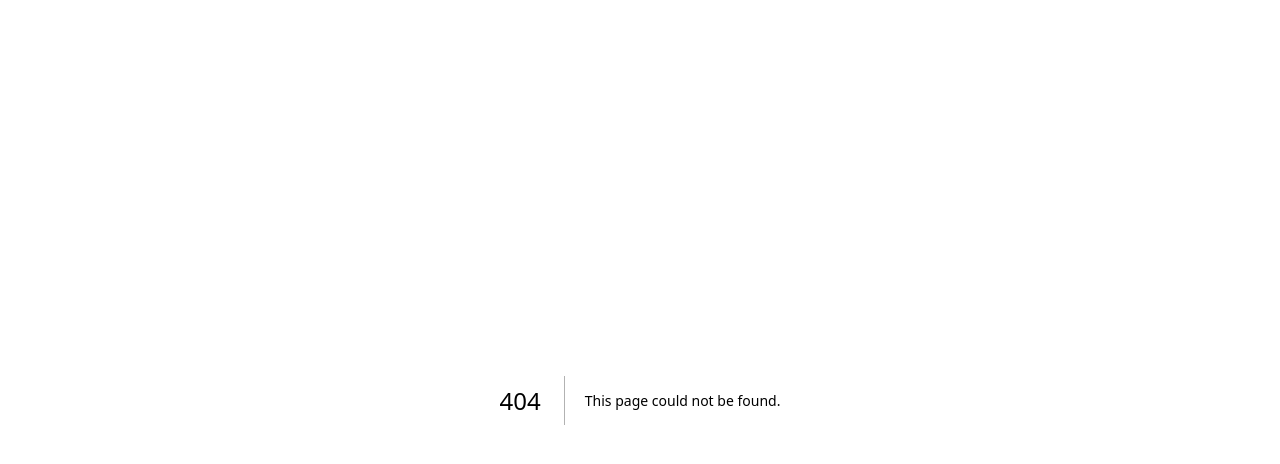
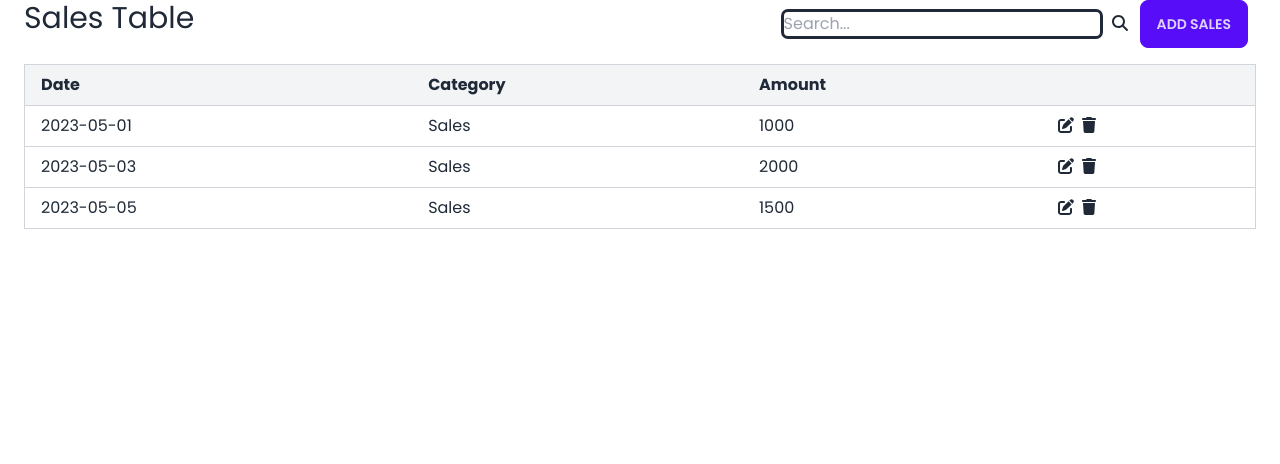
Before and after one commit to Cessation-Code/essentialerp-frontend, a Next.js app: page /dashboard/finances/sales in a window 1280 px wide. Before the commit this address had no page. Shown: the top 464 px of the page. Built offline with nearby package versions, Linux system fonts and the light colour scheme.

Commit message:
tabs and finance page done

```diff
--- /dev/null
+++ b/components/error.js
@@ -0,0 +1,24 @@
+import React from "react";
+
+const Error = (error) => {
+  return (
+    <div className="alert alert-error">
+      <svg
+        xmlns="http://www.w3.org/2000/svg"
+        className="stroke-current shrink-0 h-6 w-6"
+        fill="none"
+        viewBox="0 0 24 24"
+      >
+        <path
+          strokeLinecap="round"
+          strokeLinejoin="round"
+          strokeWidth="2"
+          d="M10 14l2-2m0 0l2-2m-2 2l-2-2m2 2l2 2m7-2a9 9 0 11-18 0 9 9 0 0118 0z"
+        />
+      </svg>
+      <span>{error}</span>
+    </div>
+  );
+};
+
+export default Error;
--- /dev/null
+++ b/components/search.js
@@ -0,0 +1,38 @@
+import { faSearch } from "@fortawesome/free-solid-svg-icons";
+import { FontAwesomeIcon } from "@fortawesome/react-fontawesome";
+import React, { useState } from "react";
+
+const SearchButton = ({onSearch}) => {
+  const [value, setValue] = useState("");
+
+  const handleChange = (e) => {
+    setValue(e.target.value);
+  };
+
+  const handleSubmit = (e) => {
+    e.preventDefault();
+    onSearch(value);
+  };
+
+
+
+  return (
+    <form onSubmit={handleSubmit} className="mr-3 ">
+      <input
+        className="outline rounded mr-3"
+        type="text"
+        placeholder="Search..."
+        value={value}
+        onChange={handleChange}
+        required
+        minLength={3}
+        maxLength={20}
+      />
+      <button type="submit">
+        <FontAwesomeIcon icon={faSearch} />
+      </button>
+    </form>
+  );
+};
+
+export default SearchButton;
--- a/package.json
+++ b/package.json
@@ -19,6 +19,7 @@
     "@types/react": "18.2.0",
     "@types/react-dom": "18.2.1",
     "axios": "^1.4.0",
+    "chartjs": "^0.3.24",
     "eslint": "8.39.0",
     "eslint-config-next": "13.3.2",
     "framer-motion": "^10.12.16",
@@ -26,6 +27,7 @@
     "postcss-flexbugs-fixes": "^5.0.2",
     "postcss-preset-env": "^8.3.2",
     "react": "^18.2.0",
+    "react-chartjs-2": "^5.2.0",
     "react-datepicker": "^4.14.1",
     "react-dom": "^18.2.0",
     "react-redux": "^8.1.0",
--- a/pages/dashboard/finances/expenses.js
+++ b/pages/dashboard/finances/expenses.js
@@ -1,9 +1,10 @@
-import React, { useState }  from "react";
+import React, { useState } from "react";
 import { faTrash, faEdit, faCheck } from "@fortawesome/free-solid-svg-icons";
 import { FontAwesomeIcon } from "@fortawesome/react-fontawesome";
+import SearchButton from "../../../components/search";
+import Error from "../../../components/error";
 
 const ExpenseTable = () => {
-
   const isValidDateEntry = (date) => {
     const regex = /^\d{4}-\d{2}-\d{2}$/;
     return regex.test(date);
@@ -33,7 +34,6 @@ const ExpenseTable = () => {
     },
   ]);
 
-
   const [newExpenseEntry, setNewExpenseEntry] = useState({
     id: null,
     date: "",
@@ -44,7 +44,6 @@ const ExpenseTable = () => {
   const [editedEntryId, setEditedEntryId] = useState(null);
 
   const [error, setError] = useState("");
-
 
   const addExpenseEntry = () => {
     const newEntryId = expenseEntries.length + 1;
@@ -60,7 +59,6 @@ const ExpenseTable = () => {
     ]);
   };
 
-
   const updateExpenseEntry = (id, field, value) => {
     setExpenseEntries((prevExpenseEntries) => {
       return prevExpenseEntries.map((entry) => {
@@ -72,19 +70,14 @@ const ExpenseTable = () => {
     });
   };
 
-
   const deleteExpenseEntry = (id) => {
     const updatedEntries = expenseEntries.filter((entry) => entry.id !== id);
     setExpenseEntries(updatedEntries);
   };
 
-
-
   const handleExpenseInputChange = (id, field, value) => {
     updateExpenseEntry(id, field, value);
   };
-
-
 
   const handleExpenseEntrySave = (id) => {
     const editedEntry = expenseEntries.find((entry) => entry.id === id);
@@ -101,29 +94,28 @@ const ExpenseTable = () => {
         }
       } else {
         setError("Incomplete entry data. Please fill in all fields.");
-            alert("The amount field should be a valid number.");
+        alert("The amount field should be a valid number.")
       }
     } else {
       setError("Incomplete entry data. Please fill in all fields.");
-          alert("Incomplete entry data. Please fill in all fields.");
+      alert("Incomplete entry data. Please fill in all fields.")
     }
   };
 
+  return (
+    <div className="w-full px-6">
+      <div className="flex flex-row justify-between mb-4">
+        <h3 className="text-3xl text ml-2 font-semibold">Expense Table</h3>
 
-
-  return (
-    <div className="w-full">
-      <div className="flex flex-row justify-between mb-4">
-        <h3 className="text-3xl text ml-2 font-semibold">
-          Expense Table
-        </h3>
-
+        <div className="flex flex-row items-baseline">
+          <SearchButton/>
           <button className="btn btn-primary" onClick={addExpenseEntry}>
             Add Expense
           </button>
         </div>
+      </div>
 
-      <table className="w-full border border-gray-300 ml-2">
+      <table className="w-full border border-gray-300 ">
         <thead>
           <tr className="bg-gray-100">
             <th className="border-b border-gray-300 px-4 py-2 text-left">
@@ -180,7 +172,11 @@ const ExpenseTable = () => {
                     className="border border-gray-300 rounded px-2 py-1 w-full"
                     value={entry.amount}
                     onChange={(e) =>
-                      handleExpenseInputChange(entry.id, "amount", e.target.value)
+                      handleExpenseInputChange(
+                        entry.id,
+                        "amount",
+                        e.target.value
+                      )
                     }
                   />
                 ) : (
--- a/pages/dashboard/finances/index.js
+++ b/pages/dashboard/finances/index.js
@@ -1,38 +1,71 @@
-import React from "react";
+import React, { useState } from "react";
 import withAuth from "../../../components/withAuth";
-import IncomeTable from "./income";
+import SalesTable from "./sales";
 import ExpenseTable from "./expenses";
+import Report from "./report";
 
 const Finance = () => {
+  const [activeTab, setActiveTab] = useState("sales");
+
+  const handleTabClick = (tab) => {
+    setActiveTab(tab);
+  };
 
   return (
-    <div>
-      <div className="flex flex-wrap">
-        <div className="w-full">
-          <div className="bg-white rounded-lg p-4 mb-4">
-            <div className="flex flex-row justify-between">
-              <h3 className="text-3xl font-bold text-center mb-2">
-                Finances - Income and Expenses
-              </h3>
-              <input
-                type="text"
-                placeholder="Search"
-                className="border border-gray-300 rounded px-2 py-1 mb-3"
-              />
-            </div>
-            <div className="flex justify-between items-center mb-4"></div>
-            <div className="grid grid-cols-2">
-              {/* Income Table */}
-              <IncomeTable />
+    <div className="flex flex-col items-center justify-center">
+      <h3 className="text-3xl font-bold my-4">Finances - Sales and Expenses</h3>
 
-              {/* Expense Table */}
-              <ExpenseTable />
-            </div>
-          </div>
-        </div>
+      <div className="text-sm mb-4 breadcrumbs">
+        <ul className="flex">
+          {/* <li>Finances</li> */}
+          {activeTab === "expenses" && (
+            <>
+
+              <li>Finances</li>
+              <li>Expenses</li>
+            </>
+          )}
+          {activeTab === "sales" && (
+            <>
+              <li>Finances</li>
+              <li className="mr-2">Sales</li>
+            </>
+          )}
+          {activeTab === "report" && (
+            <>
+            <li>Finances</li>
+              <li className="mr-2">Report</li>
+            </>
+          )}
+        </ul>
       </div>
+
+      <div className="tabs tabs-boxed w-fit mb-4">
+        <a
+          className={`tab ${activeTab === "sales" ? "tab-active" : ""}`}
+          onClick={() => handleTabClick("sales")}
+        >
+          Sales
+        </a>
+        <a
+          className={`tab ${activeTab === "expenses" ? "tab-active" : ""}`}
+          onClick={() => handleTabClick("expenses")}
+        >
+          Expenses
+        </a>
+        <a
+          className={`tab ${activeTab === "report" ? "tab-active" : ""}`}
+          onClick={() => handleTabClick("report")}
+        >
+          Report
+        </a>
+      </div>
+
+      {activeTab === "sales" && <SalesTable />}
+      {activeTab === "expenses" && <ExpenseTable />}
+      {activeTab === "report" && <Report />}
     </div>
   );
-  };
+};
 
 export default withAuth(Finance);
--- /dev/null
+++ b/pages/dashboard/finances/report.js
@@ -0,0 +1,78 @@
+import React from 'react';
+import { Bar } from 'react-chartjs-2';
+import {
+    ArcElement,
+    BarElement,
+    CategoryScale,
+    Chart,
+    Legend,
+    LinearScale,
+    LineElement,
+    PointElement,
+    Title,
+    Tooltip
+  } from 'chart.js';
+
+
+    Chart.register(
+      ArcElement,
+      BarElement,
+      CategoryScale,
+      Legend,
+      LineElement,
+      LinearScale,
+      PointElement,
+      Title,
+      Tooltip
+    );
+
+
+const Card = ({ title, children }) => {
+  return (
+    <div className="card w-[1650px] mt-2 bg-gray-300 text-primary-content">
+      <div className="card-body">
+        <h2 className="card-title">{title}</h2>
+        {children}
+      </div>
+    </div>
+  );
+};
+
+const Report = ({ salesData, expensesData }) => {
+  // Combine data from sales and expenses tables
+  const chartData = {
+    labels: ['January', 'February', 'March', 'April', 'May'],
+    datasets: [
+      {
+        label: 'Sales',
+        data: salesData,
+        backgroundColor: 'rgba(75, 192, 192, 0.6)',
+        borderColor: 'rgba(75, 192, 192, 1)',
+        borderWidth: 1,
+      },
+      {
+        label: 'Expenses',
+        data: expensesData,
+        backgroundColor: 'rgba(255, 139, 149, 0.6)',
+        borderColor: 'rgba(255, 99, 132, 1)',
+        borderWidth: 1,
+      },
+    ],
+    scales: {
+      x: {
+        type: 'category',
+      },
+    },
+  };
+
+  return (
+    <div>
+      <Card title="Report">
+        <Bar data={chartData} />
+
+      </Card>
+    </div>
+  );
+};
+
+export default Report;
--- a/pages/dashboard/finances/income.js
+++ b/pages/dashboard/finances/sales.js
@@ -1,29 +1,30 @@
 import React, { useState }  from "react";
 import { faTrash, faEdit, faCheck } from "@fortawesome/free-solid-svg-icons";
 import { FontAwesomeIcon } from "@fortawesome/react-fontawesome";
+import SearchButton from "../../../components/search";
 
 // Rename the function to PascalCase to follow React component naming convention
-const IncomeTable = () => {
+const SalesTable = () => {
 
-    const [incomeEntries, setIncomeEntries] = useState([
+    const [salesEntries, setSalesEntries] = useState([
         {
           id: 1,
           date: "2023-05-01",
-          category: "Income",
+          category: "Sales",
           amount: 1000,
           editMode: false,
         },
         {
           id: 2,
           date: "2023-05-03",
-          category: "Income",
+          category: "Sales",
           amount: 2000,
           editMode: false,
         },
         {
           id: 3,
           date: "2023-05-05",
-          category: "Income",
+          category: "Sales",
           amount: 1500,
           editMode: false,
         },
@@ -35,14 +36,14 @@ const IncomeTable = () => {
       };
 
       const [error, setError] = useState("");
-      const handleIncomeEntrySave = (id) => {
-        const editedEntry = incomeEntries.find((entry) => entry.id === id);
+      const handleSalesEntrySave = (id) => {
+        const editedEntry = salesEntries.find((entry) => entry.id === id);
         const { date, category, amount } = editedEntry;
         if (date !== "" && category !== "" && amount !== "") {
           if (!isNaN(amount)) {
             const isValidDate = isValidDateEntry(date);
             if (isValidDate) {
-              updateIncomeEntry(id, "editMode", false);
+              updatesalesEntry(id, "editMode", false);
               setError("");
             } else {
               setError("Incomplete entry data. Please fill in all fields.");
@@ -58,25 +59,25 @@ const IncomeTable = () => {
         }
       };
 
-      const [newIncomeEntry, setNewIncomeEntry] = useState({
+      const [newSalesEntry, setNewSalesEntry] = useState({
         id: null,
         date: "",
-        category: "Income",
+        category: "Sales",
         amount: "",
       });
 
-      const handleIncomeInputChange = (id, field, value) => {
-        updateIncomeEntry(id, field, value);
+      const handleSalesInputChange = (id, field, value) => {
+        updateSalesEntry(id, field, value);
       };
 
-      const deleteIncomeEntry = (id) => {
-        const updatedEntries = incomeEntries.filter((entry) => entry.id !== id);
-        setIncomeEntries(updatedEntries);
+      const deleteSalesEntry = (id) => {
+        const updatedEntries = salesEntries.filter((entry) => entry.id !== id);
+        setSalesEntries(updatedEntries);
       };
 
-      const updateIncomeEntry = (id, field, value) => {
-        setIncomeEntries((prevIncomeEntries) => {
-          return prevIncomeEntries.map((entry) => {
+      const updateSalesEntry = (id, field, value) => {
+        setSalesEntries((prevSalesEntries) => {
+          return prevSalesEntries.map((entry) => {
             if (entry.id === id) {
               return { ...entry, [field]: value };
             }
@@ -87,15 +88,15 @@ const IncomeTable = () => {
 
       const [editedEntryId, setEditedEntryId] = useState(null);
 
-      const addIncomeEntry = () => {
-        const newEntryId = incomeEntries.length + 1;
-        setIncomeEntries((prevIncomeEntries) => [
-          ...prevIncomeEntries,
+      const addSalesEntry = () => {
+        const newEntryId = salesEntries.length + 1;
+        setSalesEntries((prevSalesEntries) => [
+          ...prevSalesEntries,
           {
             id: newEntryId,
-            date: newIncomeEntry.date,
-            category: newIncomeEntry.category,
-            amount: newIncomeEntry.amount,
+            date: newSalesEntry.date,
+            category: newSalesEntry.category,
+            amount: newSalesEntry.amount,
             editMode: true,
           },
         ]);
@@ -103,12 +104,15 @@ const IncomeTable = () => {
 
 
   return (
-    <div className="w-full">
+    <div className="w-full px-6">
       <div className="flex flex-row justify-between mb-4">
-        <h3 className="text-3xl">Income Table</h3>
-        <button className="btn btn-primary mr-2" onClick={addIncomeEntry}>
-          Add Income
+        <h3 className="text-3xl">Sales Table</h3>
+        <div className="flex flex-row items-baseline">
+          <SearchButton/>
+        <button className="btn btn-primary mr-2" onClick={addSalesEntry}>
+          Add Sales
         </button>
+        </div>
       </div>
       <table className="w-full border border-gray-300 mr-4">
         <thead>
@@ -126,7 +130,7 @@ const IncomeTable = () => {
           </tr>
         </thead>
         <tbody>
-          {incomeEntries.map((entry) => (
+          {salesEntries.map((entry) => (
             <tr key={entry.id}>
               <td className="border-b border-gray-300 px-4 py-2">
                 {entry.editMode ? (
@@ -135,7 +139,7 @@ const IncomeTable = () => {
                     className="border border-gray-300 rounded px-2 py-1 w-full"
                     value={entry.date}
                     onChange={(e) =>
-                      handleIncomeInputChange(entry.id, "date", e.target.value)
+                      handleSalesInputChange(entry.id, "date", e.target.value)
                     }
                   />
                 ) : (
@@ -149,7 +153,7 @@ const IncomeTable = () => {
                     className="border border-gray-300 rounded px-2 py-1 w-full"
                     value={entry.category}
                     onChange={(e) =>
-                      handleIncomeInputChange(
+                      handleSalesInputChange(
                         entry.id,
                         "category",
                         e.target.value
@@ -167,7 +171,7 @@ const IncomeTable = () => {
                     className="border border-gray-300 rounded px-2 py-1 w-full"
                     value={entry.amount}
                     onChange={(e) =>
-                      handleIncomeInputChange(entry.id, "amount", e.target.value)
+                      handleSalesInputChange(entry.id, "amount", e.target.value)
                     }
                   />
                 ) : (
@@ -178,7 +182,7 @@ const IncomeTable = () => {
                 {entry.editMode ? (
                   <button
                     className="btn-icon"
-                    onClick={() => handleIncomeEntrySave(entry.id)}
+                    onClick={() => handleSalesEntrySave(entry.id)}
                   >
                     <FontAwesomeIcon icon={faCheck} className="mr-2" />
                   </button>
@@ -187,7 +191,7 @@ const IncomeTable = () => {
                     className="btn-icon mr-2"
                     onClick={() => {
                       setEditedEntryId(entry.id);
-                      updateIncomeEntry(entry.id, "editMode", true);
+                      updateSalesEntry(entry.id, "editMode", true);
                     }}
                   >
                     <FontAwesomeIcon icon={faEdit} />
@@ -195,7 +199,7 @@ const IncomeTable = () => {
                 )}
                 <button
                   className="btn-icon"
-                  onClick={() => deleteIncomeEntry(entry.id)}
+                  onClick={() => deleteSalesEntry(entry.id)}
                 >
                   <FontAwesomeIcon icon={faTrash} />
                 </button>
@@ -208,4 +212,4 @@ const IncomeTable = () => {
   );
 };
 
-export default IncomeTable;
+export default SalesTable;
--- a/pages/dashboard/index.js
+++ b/pages/dashboard/index.js
@@ -84,7 +84,7 @@ export function DashboardPage(props) {
 
           <ButtonLikeCard
             basis='basis-1/3'
-            title='TOTAL INCOME'
+            title='TOTAL sales'
             icon={faChartSimple}
             description={
               <div>
--- a/pages/dashboard/sales.js
+++ b/pages/dashboard/sales.js
@@ -32,8 +32,8 @@ export const Sales = (props) => {
         barThickness: 12,
         borderRadius: 4,
         categoryPercentage: 0.5,
-        data: data?.incomeArray,
-        label: "Income",
+        data: data?.salesArray,
+        label: "sales",
         maxBarThickness: 10,
       },
       {
@@ -107,7 +107,7 @@ export const Sales = (props) => {
             Last 7 days
           </Button>
         }
-        title="Latest Income/Expense "
+        title="Latest sales/Expense "
       />
       <Divider />
       <CardContent>
--- a/pages/dashboard/total-profit.js
+++ b/pages/dashboard/total-profit.js
@@ -32,7 +32,7 @@ return(
             color="textPrimary"
             variant="h4"
           >
-            {data?.income}
+            {data?.sales}
           </Typography>
         </Grid>
         <Grid item>
```
Also changed, not shown: 1 other file (tests, documents, lock files or other folders). Lines whose indentation alone changed are shown as unchanged.
